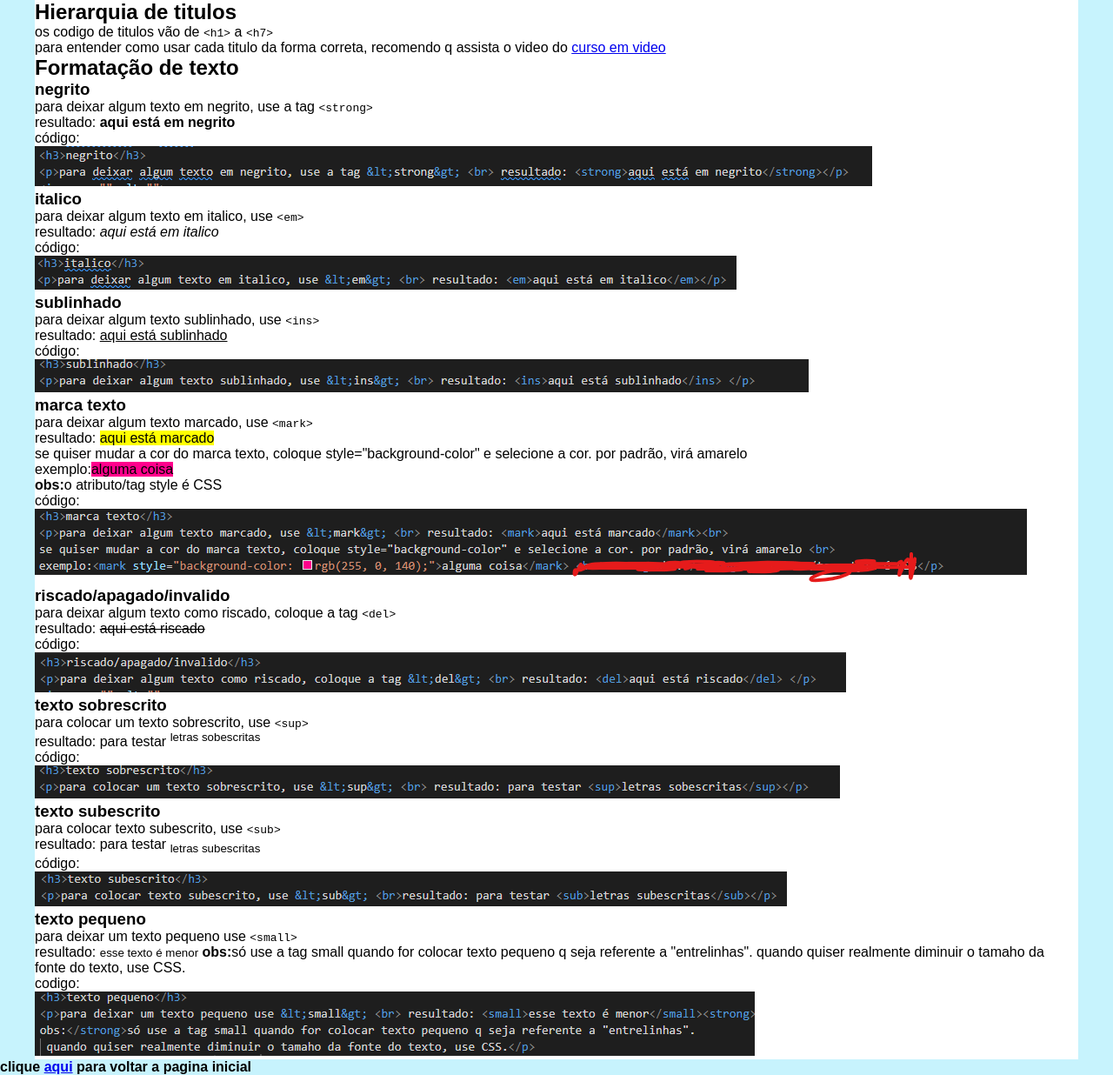
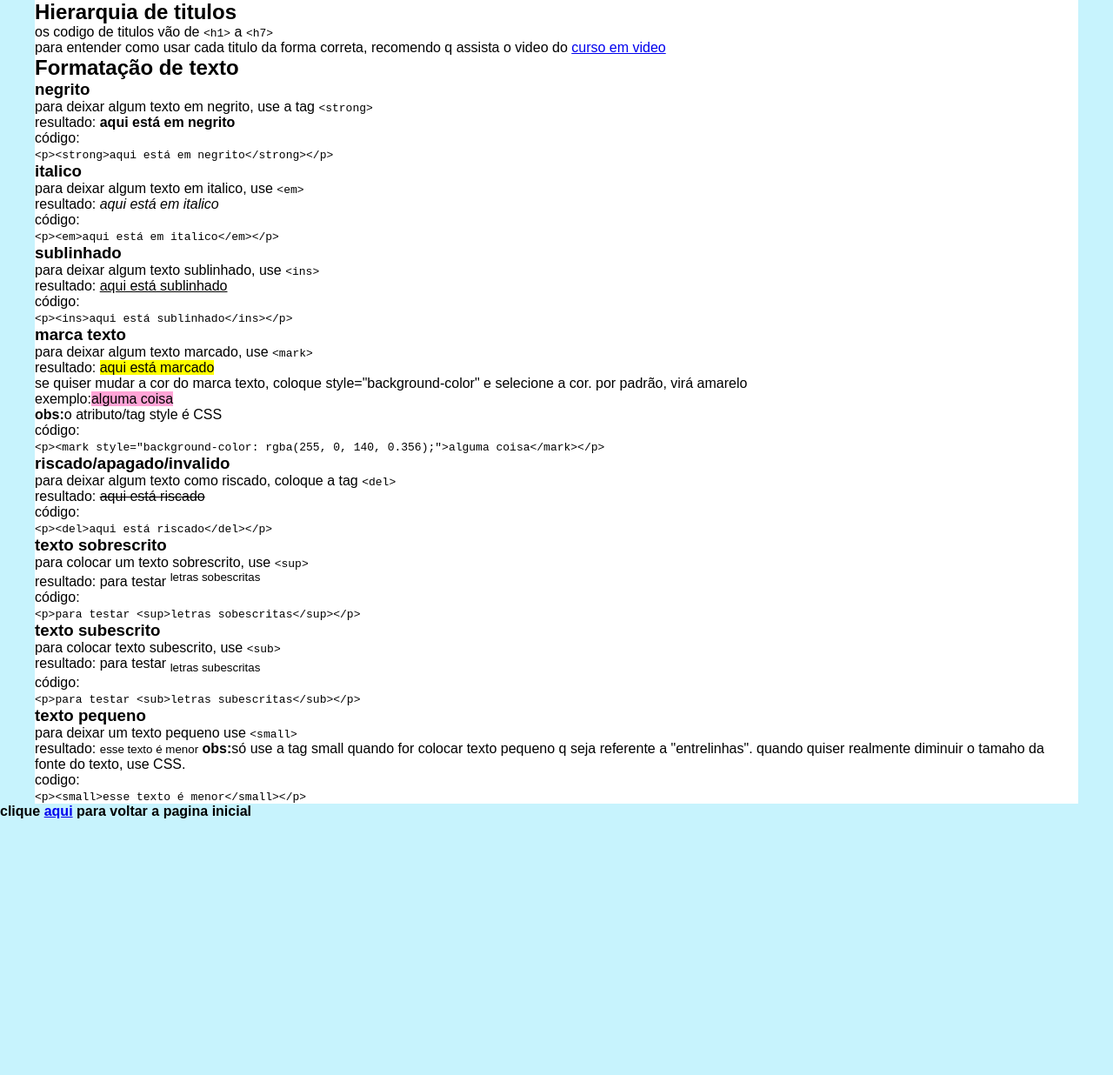
Before and after one commit to mJoaoLucas/Meusite, a plain HTML site: page HTML's/hierarquia de titulos e formatação.html in a window 1280 px wide. Shown: the whole page at 87% size. After the commit the page ends 942 px from the top, so only its background shows below. Drawn offline with Linux system fonts and the light colour scheme.

Commit message:
hierarquia

```diff
--- a/HTML's/hierarquia de titulos e formatação.html
+++ b/HTML's/hierarquia de titulos e formatação.html
@@ -22,32 +22,69 @@
                          <h2>Formatação de texto</h2>
                          <h3>negrito</h3>
                              <p>para deixar algum texto em negrito, use a tag <code>&lt;strong&gt;</code> <br> resultado: <strong>aqui está em negrito</strong></p>
-                             <p>código:</p><img src="../PNG e JPG/negrito.png" alt="">
+                             <p class="textcode">código:</p>
+                             <section class="codigo">
+                                 <code>&lt;p&gt;&lt;strong&gt;aqui está em negrito&lt;/strong&gt;&lt;/p&gt;</code>
+                            </section>
                          <h3>italico</h3>
                              <p>para deixar algum texto em italico, use <code>&lt;em&gt;</code> <br> resultado: <em>aqui está em italico</em></p>
-                             <p>código:</p><img src="../PNG e JPG/italico.png" alt="">
+                             <p class="textcode">código:</p>
+                             <section class="codigo">
+                                 <code>&lt;p&gt;&lt;em&gt;aqui está em italico&lt;/em&gt;&lt;/p&gt;</code>
+
+                             </section>
                          <h3>sublinhado</h3>
                              <p>para deixar algum texto sublinhado, use <code>&lt;ins&gt;</code> <br> resultado: <ins>aqui está sublinhado</ins> </p>
-                             <p>código:</p><img src="../PNG e JPG/sublinhado.png" alt="">
+                             <p class="textcode">código:</p>
+                             <section class="codigo">
+                                 <code>
+                                     &lt;p&gt;&lt;ins&gt;aqui está sublinhado&lt;/ins&gt;&lt;/p&gt;
+                                 </code>
+                             </section>
                          <h3>marca texto</h3>
                              <p>para deixar algum texto marcado, use <code>&lt;mark&gt;</code> <br> resultado: <mark>aqui está marcado</mark><br>
                          se quiser mudar a cor do marca texto, coloque style="background-color" e selecione a cor. por padrão, virá amarelo <br>
-                         exemplo:<mark style="background-color: rgb(255, 0, 140);">alguma coisa</mark> <br><strong>obs:</strong>o atributo/tag style é CSS</p>
-                             <p>código:</p><img src="../PNG e JPG/marca texto.png" alt="">
+                         exemplo:<mark style="background-color: rgba(255, 0, 140, 0.356);">alguma coisa</mark> <br><strong>obs:</strong>o atributo/tag style é CSS</p>
+                             <p class="textcode">código:</p>
+                             <section class="codigo">
+                                 <code>
+                                     &lt;p&gt;&lt;mark style="background-color: rgba(255, 0, 140, 0.356);"&gt;alguma coisa&lt;/mark&gt;&lt;/p&gt;
+                                 </code>
+                             </section>
                          <h3>riscado/apagado/invalido</h3>
                              <p>para deixar algum texto como riscado, coloque a tag <code>&lt;del&gt;</code> <br> resultado: <del>aqui está riscado</del> </p>
-                             <p>código:</p><img src="../PNG e JPG/riscado.png" alt="">
+                             <p class="textcode">código:</p>
+                             <section class="codigo">
+                                 <code>
+                                     &lt;p&gt;&lt;del&gt;aqui está riscado&lt;/del&gt;&lt;/p&gt;
+                                 </code>
+                             </section>
                          <h3>texto sobrescrito</h3>
                              <p>para colocar um texto sobrescrito, use <code>&lt;sup&gt;</code> <br> resultado: para testar <sup>letras sobescritas</sup></p>
-                             <p>código:</p><img src="../PNG e JPG/sobrescrito.png" alt="">
+                             <p class="textcode">código:</p>
+                             <section class="codigo">
+                                 <code>
+                                     &lt;p&gt;para testar &lt;sup&gt;letras sobescritas&lt;/sup&gt;&lt;/p&gt;
+                                 </code>
+                             </section>
                          <h3>texto subescrito</h3>
                              <p>para colocar texto subescrito, use <code>&lt;sub&gt;</code> <br>resultado: para testar <sub>letras subescritas</sub></p>
-                             <p>código:</p><img src="../PNG e JPG/subescrito.png" alt="">
+                             <p class="textcode">código:</p>
+                             <section class="codigo">
+                                 <code>
+                                     &lt;p&gt;para testar &lt;sub&gt;letras subescritas&lt;/sub&gt;&lt;/p&gt;
+                                 </code>
+                             </section>
                          <h3>texto pequeno</h3>
                          <p>para deixar um texto pequeno use <code>&lt;small&gt;</code> <br> resultado: <small>esse texto é menor</small><strong>
                          obs:</strong>só use a tag small quando for colocar texto pequeno q seja referente a "entrelinhas".
                           quando quiser realmente diminuir o tamaho da fonte do texto, use CSS.</p>
-                          <p>codigo:</p> <code><img src="../PNG e JPG/texto pequeno.png" alt=""></code>
+                          <p class="textcode">codigo:</p>
+                          <section class="codigo">
+                              <code>
+                                  &lt;p&gt;&lt;small&gt;esse texto é menor&lt;/small&gt;&lt;/p&gt;
+                              </code>
+                          </section>
              </article>
             </main>
          <footer>
```
